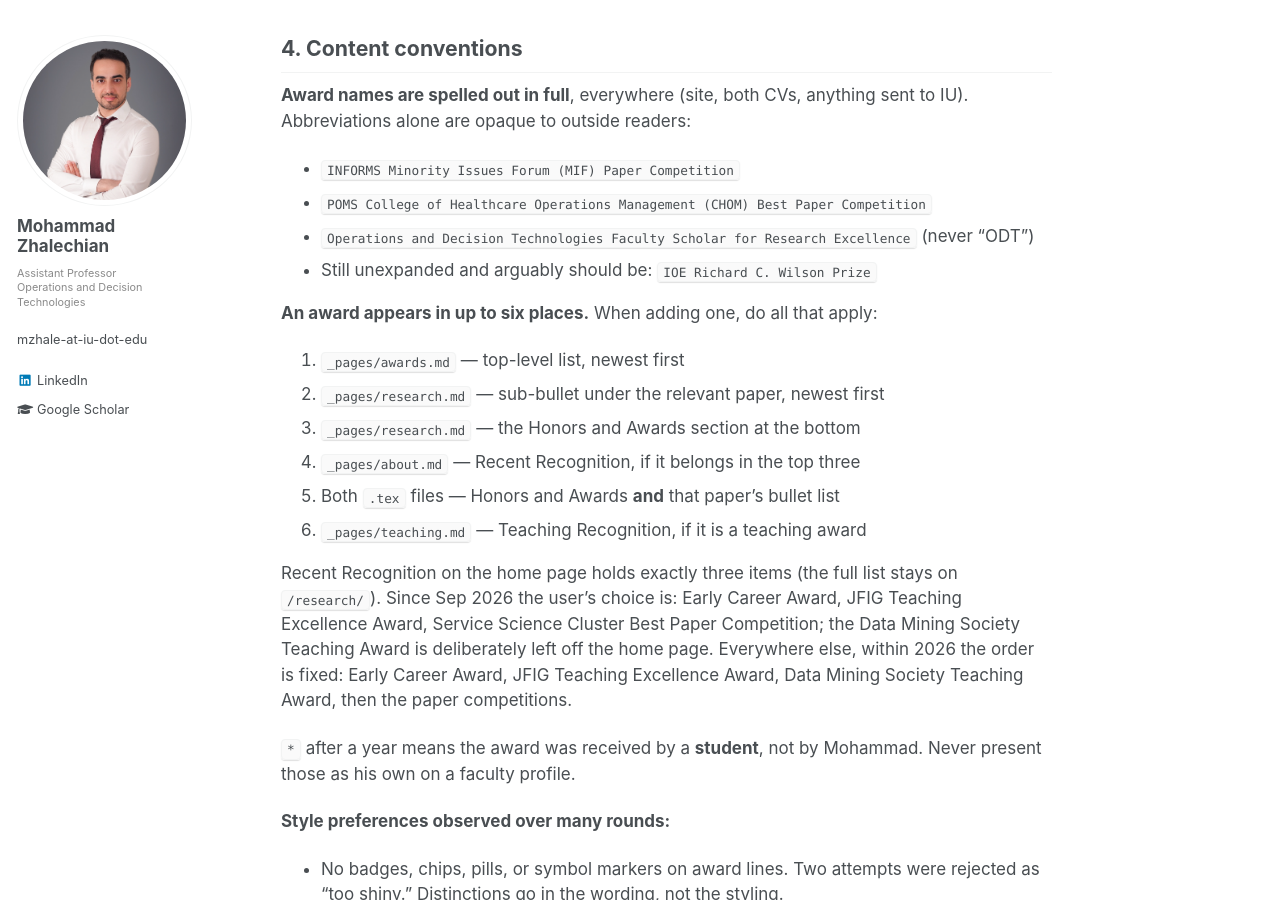
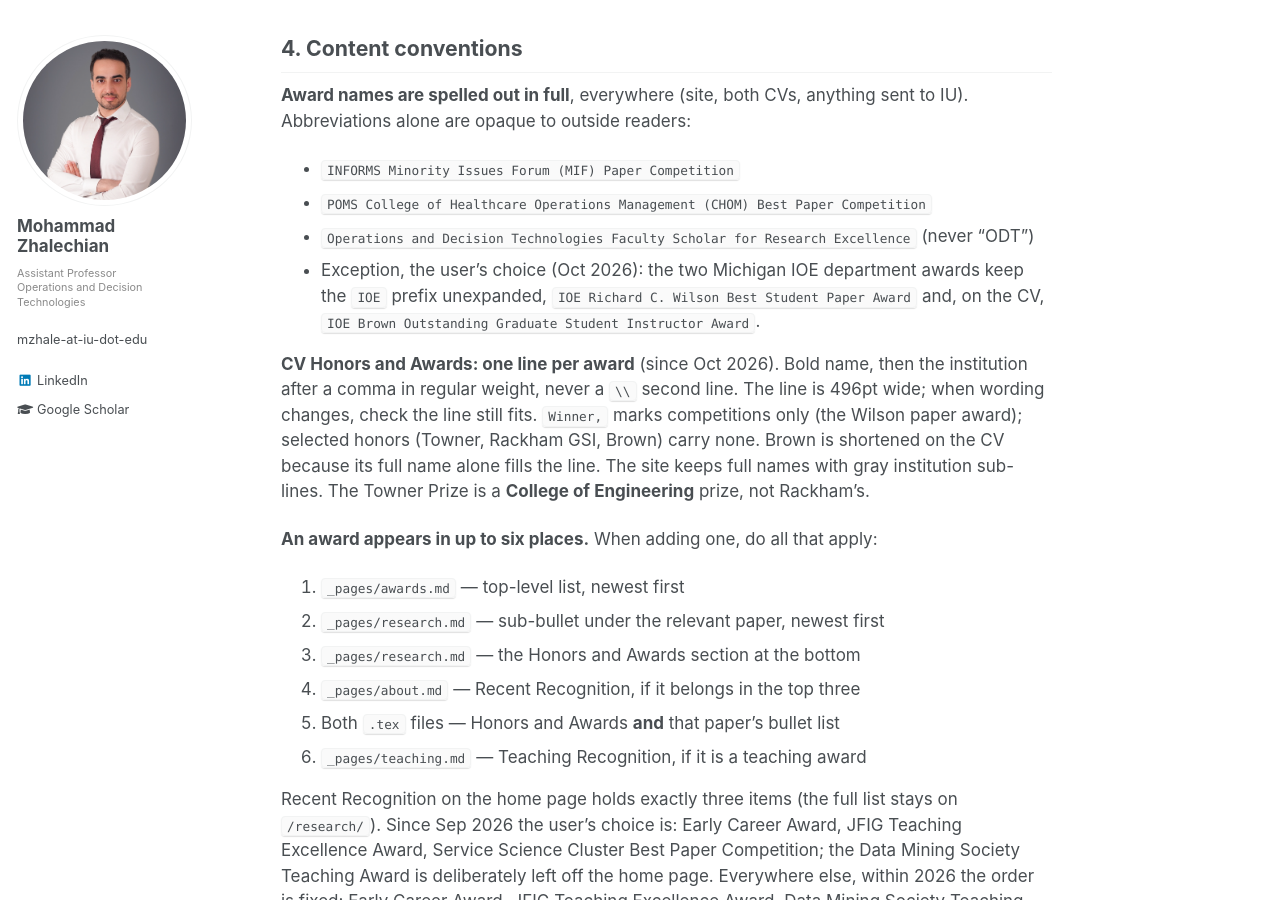
Before and after one commit to mzhalechian/mzhalechian.github.io, a Jekyll site: the page built from CLAUDE.md, in a window 1280 px wide and 900 px high, scrolled down 4216 px. Built offline with Jekyll 4.4.1, drawn with Linux system fonts in a browser that asks for light colours; our own code applies the rules of GitHub Pages for plain Markdown files; some of the changed text lies outside the part shown.

Commit message:
CV Honors: one line per award with institution inline; IOE prefix on Wilson and Brown; Towner Prize credited to College of Engineering; add Oct 2026 Life Sciences talk
Co-Authored-By: Claude Opus 5.5 <noreply@anthropic.com>

```diff
--- a/CLAUDE.md
+++ b/CLAUDE.md
@@ -173,7 +173,18 @@ sent to IU). Abbreviations alone are opaque to outside readers:
 - `POMS College of Healthcare Operations Management (CHOM) Best Paper Competition`
 - `Operations and Decision Technologies Faculty Scholar for Research Excellence`
   (never "ODT")
-- Still unexpanded and arguably should be: `IOE Richard C. Wilson Prize`
+- Exception, the user's choice (Oct 2026): the two Michigan IOE department
+  awards keep the `IOE` prefix unexpanded, `IOE Richard C. Wilson Best Student
+  Paper Award` and, on the CV, `IOE Brown Outstanding Graduate Student Instructor
+  Award`.
+
+**CV Honors and Awards: one line per award** (since Oct 2026). Bold name, then
+the institution after a comma in regular weight, never a `\\` second line. The
+line is 496pt wide; when wording changes, check the line still fits.
+`Winner,` marks competitions only (the Wilson paper award); selected honors
+(Towner, Rackham GSI, Brown) carry none. Brown is shortened on the CV because its
+full name alone fills the line. The site keeps full names with gray institution
+sub-lines. The Towner Prize is a **College of Engineering** prize, not Rackham's.
 
 **An award appears in up to six places.** When adding one, do all that apply:
 
@@ -259,6 +270,16 @@ Use Crossref for citation metadata rather than the CV:
 
 ## 7. Change log
 
+- **Oct 2026** — CV Honors and Awards: every award on one line (institution after
+  a comma; `IOE` prefix on Wilson and Brown). Site credits the Towner Prize to the
+  College of Engineering. Synced the master's Center for the Business of Life
+  Sciences talk (Oct 2026) into the website CV.
+- **Sep–Oct 2026** — FDA paper: Management Science 2026; five source-labeled
+  media-coverage lines (Harvard Kennedy School first, then INFORMS) on the
+  research page and both CVs. Brown award renamed to the Joel and Lorraine Brown
+  Outstanding Graduate Student Instructor (GSI) Award. Home breadth sentence now
+  lists revenue management, service operations, public policy, and analytics for
+  social good.
 - **Sep 2026** — Home bio: added the Service Science Section to the best-paper
   list and a fourth paragraph on teaching and the two 2026 teaching-award finalists.
 - **Sep 2026** — Added the 2026 INFORMS Data Mining Society Teaching Award
```
Also changed, not shown: _pages/awards.md (+1 -1 lines), _pages/research.md (+1 -1 lines), 1 other file.
